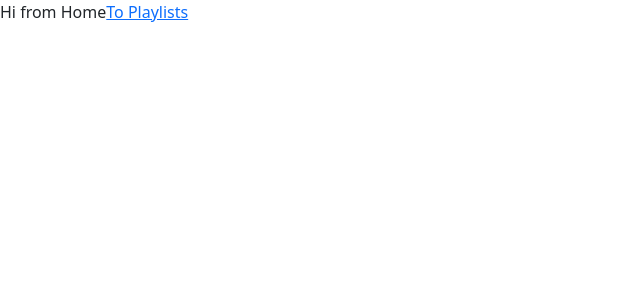
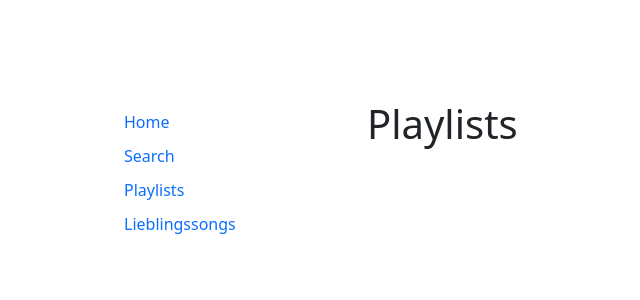
Before and after one commit to BernadetteCh/musicapp, a React (Create React App) app in the folder musicplayer/: page / in a window 1280 px wide. Shown: the top 300 px of the page, without its empty margins (0-640 px from the left). Built offline with nearby package versions, Linux system fonts and the light colour scheme.

Commit message:
add basic style to navigation and include row and col

```diff
--- a/musicplayer/src/App.css
+++ b/musicplayer/src/App.css
@@ -1,38 +1,3 @@
-.App {
-  text-align: center;
+.container {
+  margin-top: 100px;
 }
-
-.App-logo {
-  height: 40vmin;
-  pointer-events: none;
-}
-
-@media (prefers-reduced-motion: no-preference) {
-  .App-logo {
-    animation: App-logo-spin infinite 20s linear;
-  }
-}
-
-.App-header {
-  background-color: #282c34;
-  min-height: 100vh;
-  display: flex;
-  flex-direction: column;
-  align-items: center;
-  justify-content: center;
-  font-size: calc(10px + 2vmin);
-  color: white;
-}
-
-.App-link {
-  color: #61dafb;
-}
-
-@keyframes App-logo-spin {
-  from {
-    transform: rotate(0deg);
-  }
-  to {
-    transform: rotate(360deg);
-  }
-}
--- a/musicplayer/src/App.js
+++ b/musicplayer/src/App.js
@@ -1,16 +1,29 @@
 import "./App.css";
-import Home from "./Home";
+import Home from "./Home/Home";
 import Playlists from "./Playlists";
+import Navigation from "./Navigation/Navigate";
 import "bootstrap/dist/css/bootstrap.min.css";
+import Container from "react-bootstrap/Container";
+import Row from "react-bootstrap/Row";
+import Col from "react-bootstrap/Col";
 import { BrowserRouter, Routes, Route } from "react-router-dom";
 
 function App() {
   return (
     <BrowserRouter>
-      <Routes>
-        <Route path="/" element={<Home />}></Route>
-        <Route path="/playlists" element={<Playlists />}></Route>
-      </Routes>
+      <Container className="container">
+        <Row>
+          <Col sm={3}>
+            <Navigation />
+          </Col>
+          <Col>
+            <Routes>
+              <Route path="/" element={<Home />}></Route>
+              <Route path="/playlists" element={<Playlists />}></Route>
+            </Routes>
+          </Col>
+        </Row>
+      </Container>
     </BrowserRouter>
   );
 }
--- a/musicplayer/src/Home.js
+++ b/musicplayer/src/Home/Home.js
@@ -1,11 +1,9 @@
 import React from "react";
-import { Link } from "react-router-dom";
 
 const Home = () => {
   return (
     <div>
-      Hi from Home
-      <Link to="/playlists">To Playlists</Link>
+      <h1>Playlists</h1>
     </div>
   );
 };
--- /dev/null
+++ b/musicplayer/src/Navigation/Navigate.css
@@ -0,0 +1,7 @@
+ul li {
+  list-style: none;
+  margin: 10px;
+}
+ul li a {
+    text-decoration: none;
+}
--- /dev/null
+++ b/musicplayer/src/Navigation/Navigate.js
@@ -0,0 +1,27 @@
+import React from "react";
+import "./Navigate.css";
+import { Link } from "react-router-dom";
+
+const Navigate = () => {
+  return (
+    <div>
+      {" "}
+      <ul>
+        <li>
+          <Link to="/">Home</Link>
+        </li>
+        <li>
+          <Link to="/search">Search</Link>
+        </li>
+        <li>
+          <Link to="/playlists">Playlists</Link>
+        </li>
+        <li>
+          <Link to="/lieblingssongs">Lieblingssongs</Link>
+        </li>
+      </ul>
+    </div>
+  );
+};
+
+export default Navigate;
```
